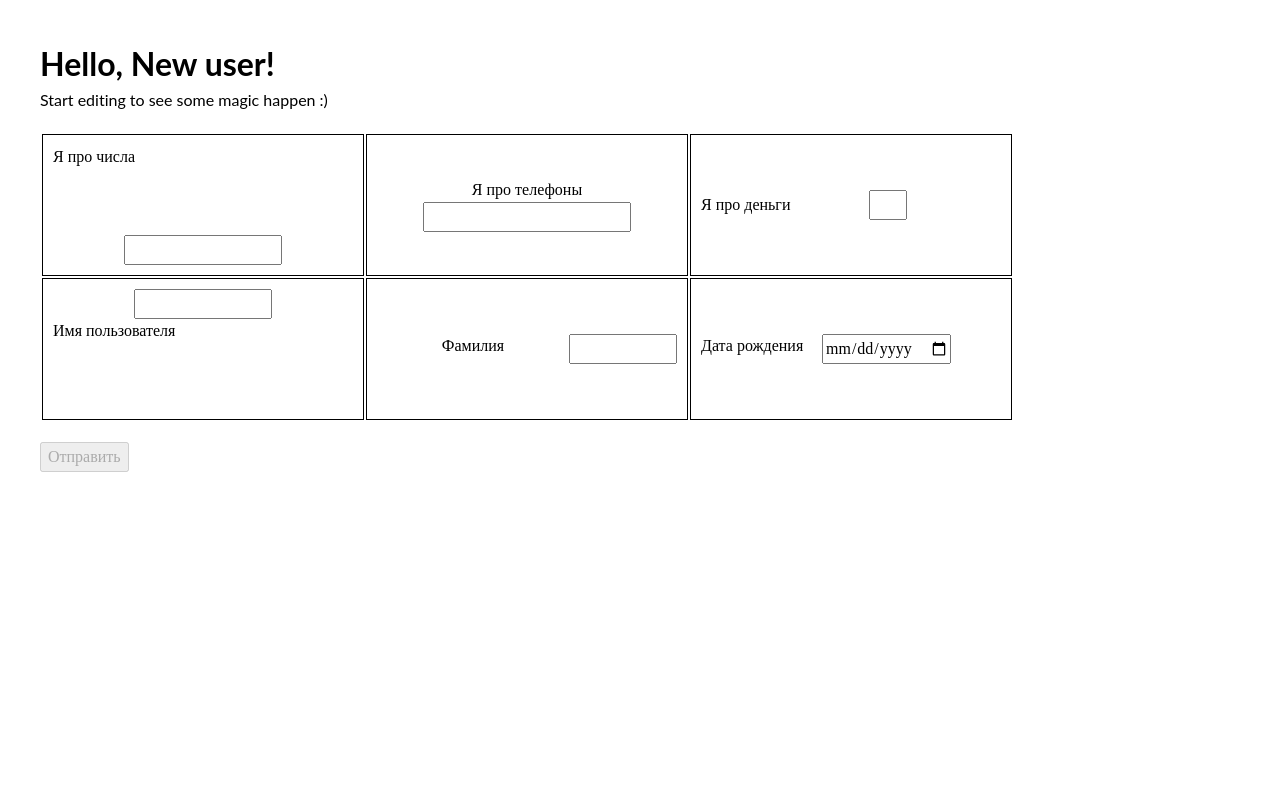
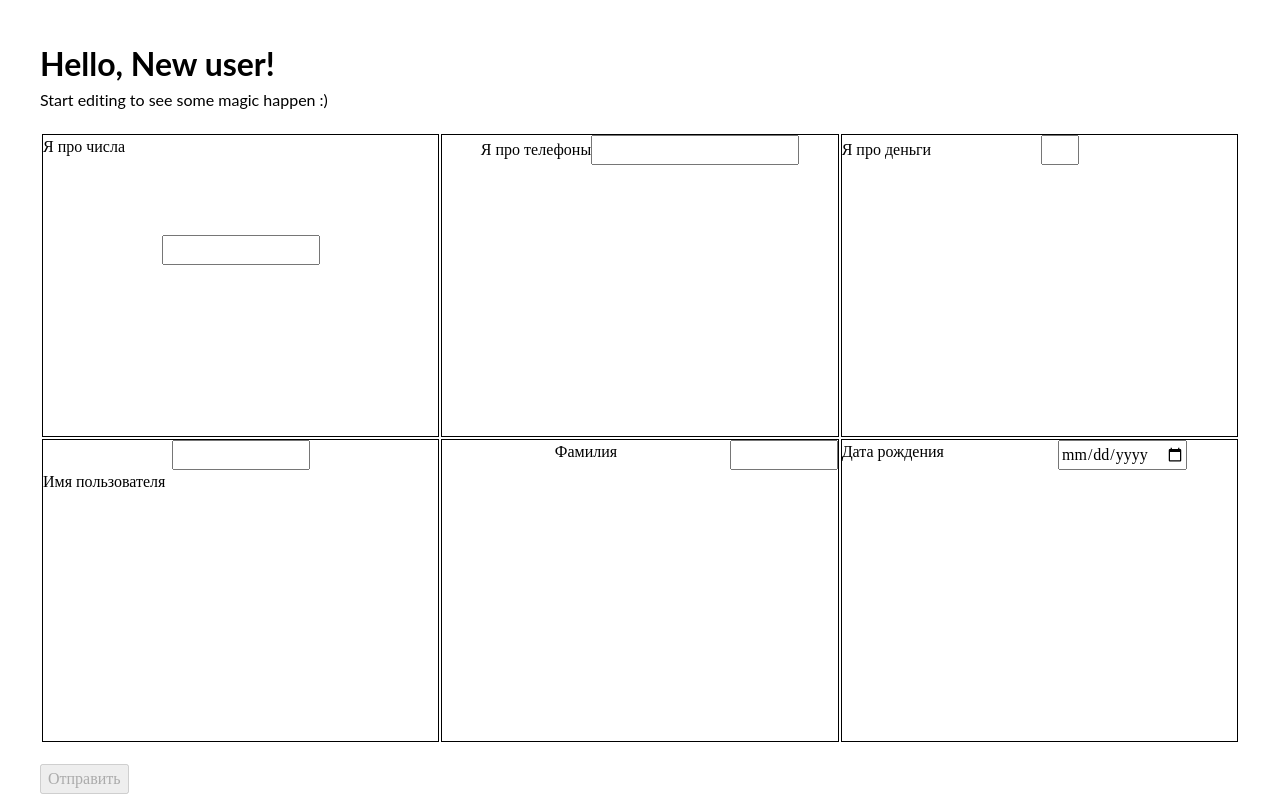
Before and after one commit to Memfisu/formik_training, a React (Create React App) app: page / in a window 1280 px wide. Built offline with nearby package versions, Linux system fonts and the light colour scheme.

Commit message:
adapted cells have done

```diff
--- a/src/style.css
+++ b/src/style.css
@@ -4,10 +4,28 @@ h1, p {
 
 .container {
   padding: 40px;
+  height: 100vh;
+  box-sizing: border-box;
+}
+.table_wrapper {
+  height: 85%;
+}
+.table {
+  margin-top: 20px;
+  width: 100%;
+  height: 100%;
 }
 
-.table {
-  margin-top: 20px;
+.table td {
+  position: relative;
+}
+
+.table td > * {
+  width: 100%;
+  height: 100%;
+  position: absolute;
+  top: 0;
+  left: 0;
 }
 
 .buttonContainer {
--- a/src/сomponents/Table.tsx
+++ b/src/сomponents/Table.tsx
@@ -24,33 +24,42 @@ export const Table = ({ updateName }: Props): JSX.Element => {
             validationSchema={validationSchema}
             onSubmit={onSubmit}
         >
-        <Form>
+        <Form className={"table_wrapper"}>
             <table className="table">
                 <tbody>
                     <tr>
-                        <td className="number">
+                        <td>
+                            <div className="number" >
+
                             <label htmlFor="number">Я про числа</label>
                             <Field type="text" name="number" />
                             <ErrorMessage name="number">{renderError}</ErrorMessage>
+                            </div>
                         </td>
 
-                        <td className="phone">
+                        <td >
+                            <div className="phone">
+
                             <label htmlFor="phone">Я про телефоны</label>
                             <Field type="phone" name="phone" />
                             <ErrorMessage name="phone">{renderError}</ErrorMessage>
+                            </div>
                         </td>
 
-                        <td className="money">
+                        <td>
+                            <div className="money">
                                 <label htmlFor="money">Я про деньги</label>
                                 <div className="money_container">
-                                <Field type="text" name="money" />
+                                    <Field type="text" name="money"/>
                                 </div>
                                 <ErrorMessage name="money">{renderError}</ErrorMessage>
+                            </div>
                         </td>
                     </tr>
 
                     <tr>
-                        <td className="login">
+                        <td>
+                            <div className="login">
                                 <label htmlFor="login">Имя пользователя</label>
                                 <Field
                                     type="text"
@@ -58,22 +67,27 @@ export const Table = ({ updateName }: Props): JSX.Element => {
                                     validate={checkUser}
                                 />
                                 <ErrorMessage name="login">{renderError}</ErrorMessage>
+                            </div>
                         </td>
 
-                        <td className="lastName">
+                        <td>
+                            <div className="lastName">
                                 <div className="lastName_container">
                                     <label htmlFor="lastName">Фамилия</label>
-                                <Field type="text" name="lastName" />
+                                    <Field type="text" name="lastName"/>
                                 </div>
                                 <ErrorMessage name="lastName">{renderError}</ErrorMessage>
+                            </div>
                         </td>
 
-                        <td className="date">
+                        <td>
+                            <div className="date">
                                 <div className="date_container">
                                     <label htmlFor="date">Дата рождения</label>
-                                <Field type="date" name="date" />
+                                    <Field type="date" name="date"/>
                                 </div>
                                 <ErrorMessage name="date">{renderError}</ErrorMessage>
+                            </div>
                         </td>
                     </tr>
                 </tbody>
```
Lines whose indentation alone changed are shown as unchanged.
